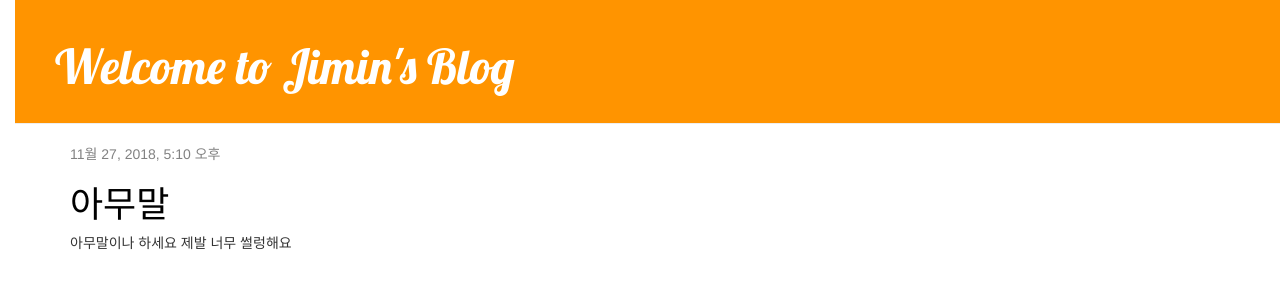
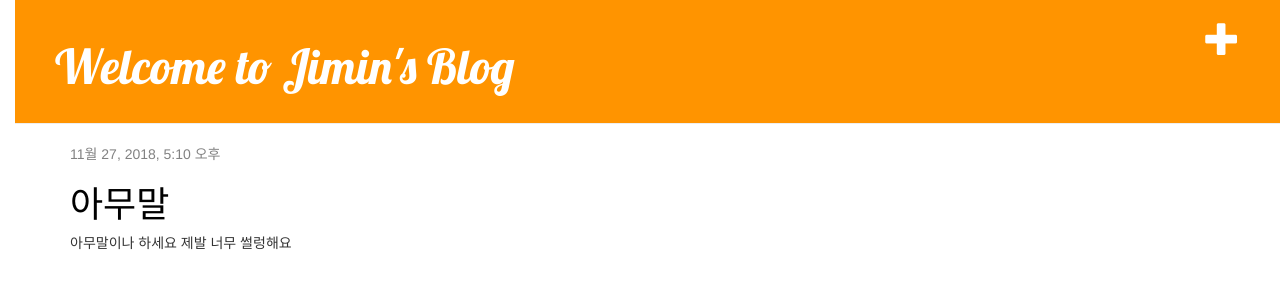
Before and after one commit to ChoiDeborah/dJangoPractice, a Django app: page / in a window 1280 px wide. Shown: the top 300 px of the page. Run offline with Django 3.2, Linux system fonts and the light colour scheme; data comes from the database, SQL or seed files in the repository; some libraries are stand-ins or nearby versions.

Commit message:
Fix NoReverseMatch Error

```diff
--- a/blog/templates/blog/base.html
+++ b/blog/templates/blog/base.html
@@ -12,7 +12,7 @@
             <a href="{% url 'post_new' %}" class="top-menu"><span class="glyphicon glyphicon-plus"></span></a>
             {% endif %}
             <div class="page-header">
-
+                <a href="{% url 'post_new' %}" class="top-menu"><span class="glyphicon glyphicon-plus"></span></a>
                 <h1><a href="/">Welcome to Jimin's Blog</a></h1>
             </div>
             <div class="content container">
--- a/blog/templates/blog/post_list.html
+++ b/blog/templates/blog/post_list.html
@@ -6,7 +6,7 @@
             <div class="date">
                 {{ post.published_date }}
             </div>
-            <h1><a href="">{{ post.title }}</a></h1>
+            <h1><a href="{% url 'post_detail' pk=post.pk %}">{{ post.title }}</a></h1>
             <p>{{ post.text|linebreaksbr }}</p>
         </div>
     {% endfor %}
```
